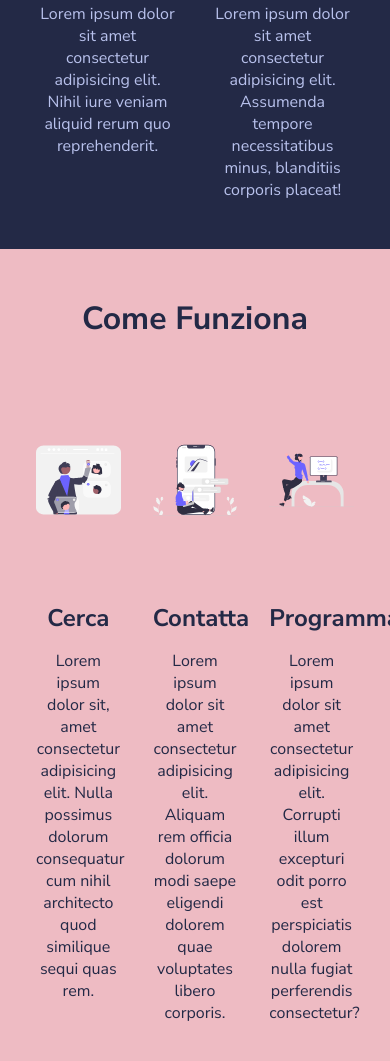
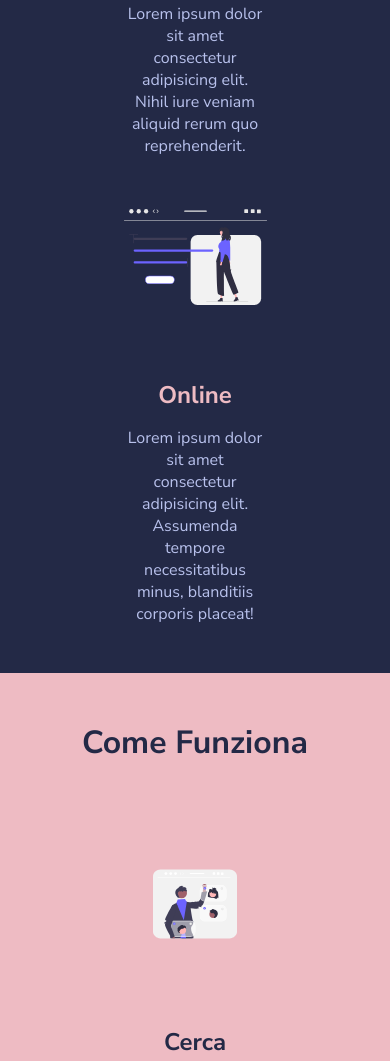
Before and after one commit to Stefan3l/html-css-resp-wannabe, a plain HTML site: page index.html in a window 390 px wide. Shown: the part 500-1561 px from the top of the page. Drawn offline with Linux system fonts and the light colour scheme.

Commit message:
media screen for 480px

```diff
--- a/css/style.css
+++ b/css/style.css
@@ -133,3 +133,24 @@ img {
         max-width: 100%;
     }
 }
+
+@media screen and (max-width: 480px) {
+    .row {
+        flex-direction: column;
+        align-items: center;
+    }
+
+    .col {
+        max-width: 100%;
+    }
+
+    .why-us {
+        background-color: #222222;
+        padding-top: 50px;
+        margin-bottom: 0;
+    }
+
+    .steps {
+        margin-bottom: 0;
+    }
+}
```
